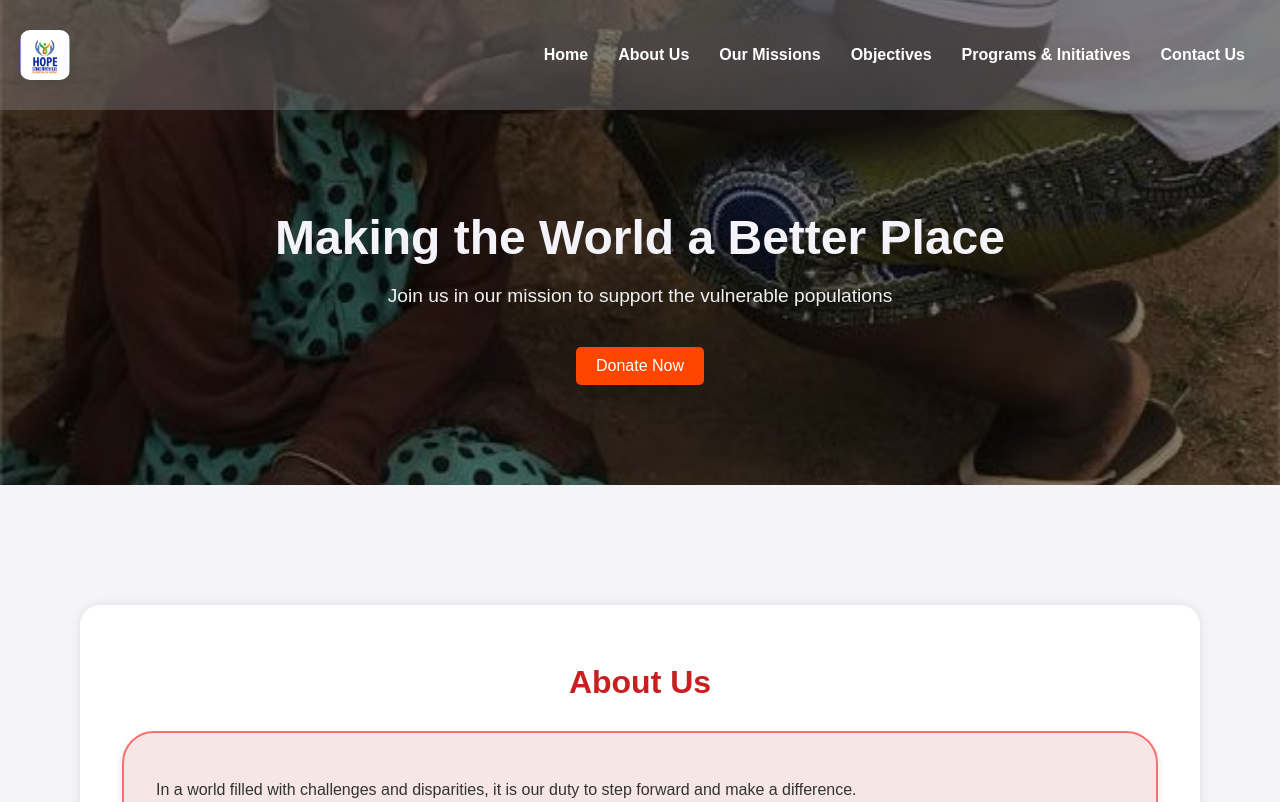
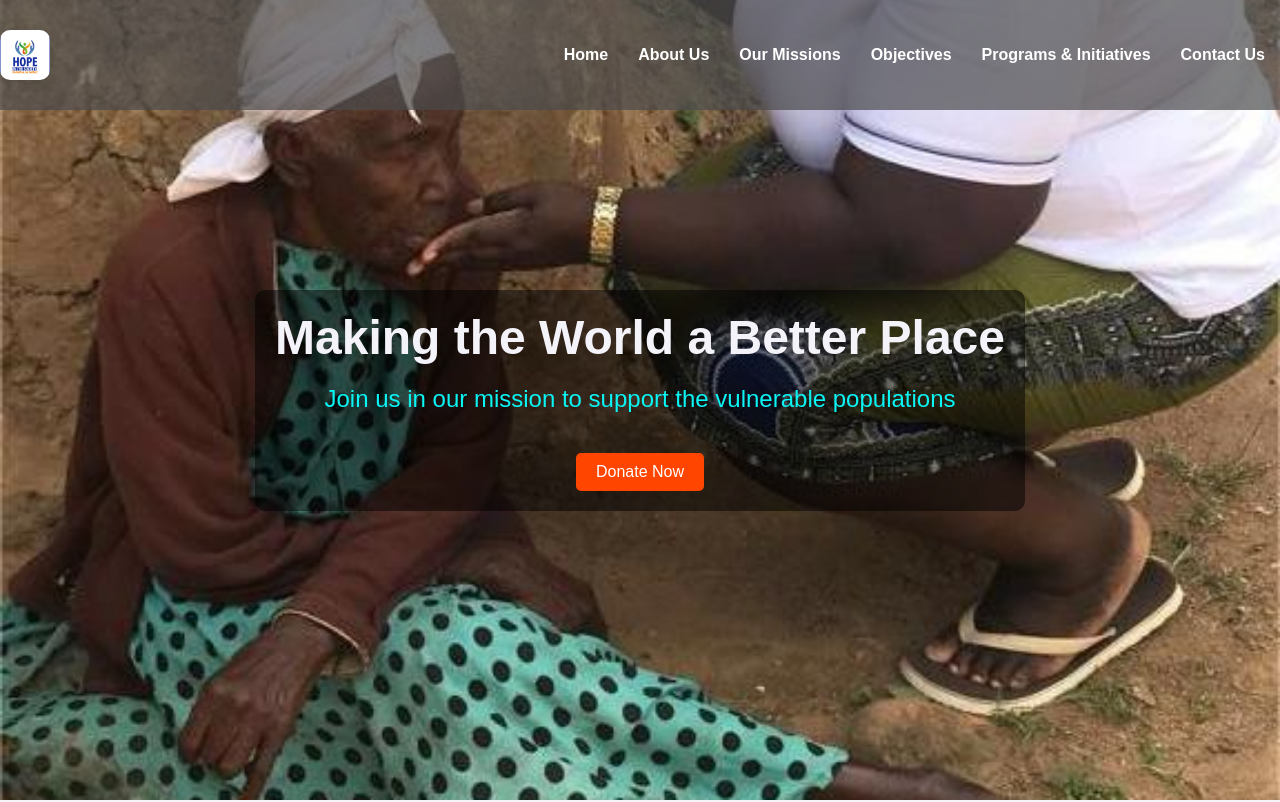
Before and after one commit to QueenterJuma/do-better, a website: page index.htm in a window 1280 px wide. Shown: the top 802 px of the page. Drawn offline with Linux system fonts and the light colour scheme.

Commit message:
Add update css style

```diff
--- a/style.css
+++ b/style.css
@@ -9,11 +9,14 @@ body {
 /* Header */
 header {
     background: url('/images/header-background.jpg') no-repeat center center/cover;
-    /* background-size:cover ; */
     color: #f4f3f9;
     text-align: center;
     position: relative;
-    /* background-position: ; */
+    height: 100vh; /* Full viewport height */
+    display: flex;
+    flex-direction: column;
+    justify-content: center;
+    align-items: center;
 }
 
 .navbar {
@@ -22,6 +25,10 @@ header {
     justify-content: space-between;
     align-items: center;
     padding: 10px 20px;
+    position: fixed;
+    top: 0;
+    width: 100%;
+    z-index: 1000;
 
 }
 
@@ -47,8 +54,11 @@ nav ul li a {
 }
 
 .header-content {
-    padding: 100px 20px;
+    padding: 20px;
     background: rgba(0, 0, 0, 0.5);
+    border-radius: 10px;
+    text-align: center;
+    /* margin-top: 60px; */
 }
 
 .header-content h1 {
@@ -57,8 +67,8 @@ nav ul li a {
 }
 
 .header-content p {
-    font-size: 1.2em;
-    color: #f1f1f1;
+    font-size: 1.5em;
+    color: #0bf4f4;
     margin: 20px 0;
 }
 
@@ -133,6 +143,16 @@ img:hover {
     max-height: 300px;
     width: 100%;
     height: auto;
+}
+
+/* .objectives-content {
+    display: flex;
+    flex-direction: column-reverse;
+} */
+
+.objective1 {
+    display: flex;
+    flex-direction: column;
 }
 
 .text-box {
```
